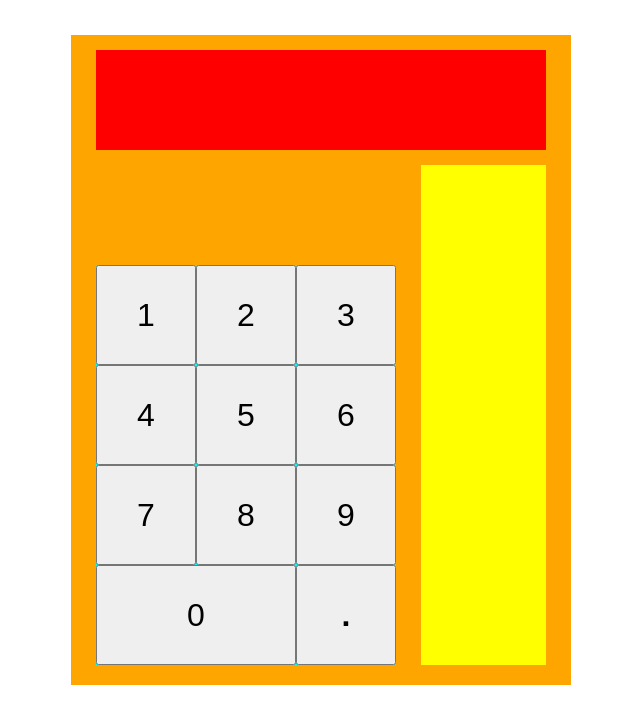
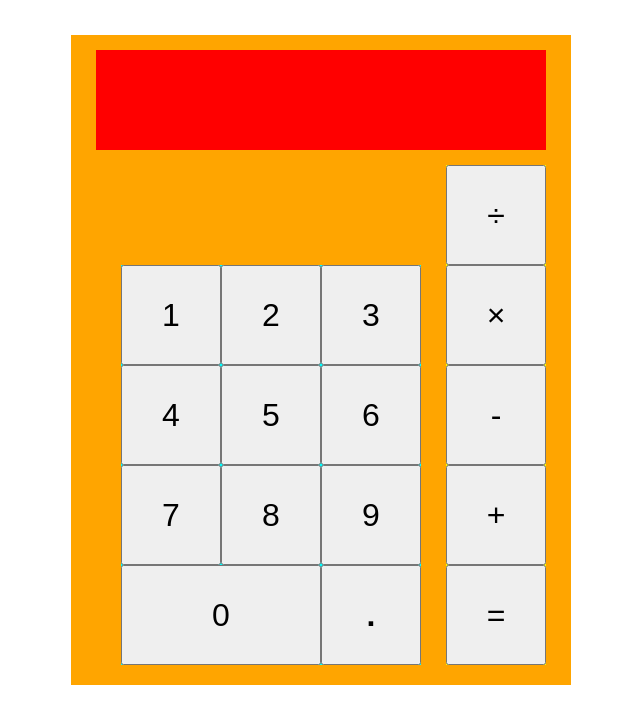
Before and after one commit to GodOfProDev/odin-calculator, a plain HTML site: page index.html in a window 1280 px wide. Shown: the whole page, without its empty margins (319-959 px from the left). Drawn offline with Linux system fonts and the light colour scheme.

Commit message:
Add the operations UI

```diff
--- a/index.html
+++ b/index.html
@@ -35,8 +35,12 @@
                         </div>
                     </div>
                 </div>
-                <div class="operations">
-
+                <div class="operations flex-column">
+                    <button class="operation-btn">÷</button>
+                    <button class="operation-btn">×</button>
+                    <button class="operation-btn">-</button>
+                    <button class="operation-btn">+</button>
+                    <button class="operation-btn">=</button>
                 </div>
             </div>
         </section>
--- a/styles.css
+++ b/styles.css
@@ -28,6 +28,11 @@ body button {
     display: flex;
 }
 
+.flex-column {
+    display: flex;
+    flex-direction: column;
+}
+
 .calculator {
     background-color: orange;
 
@@ -49,7 +54,7 @@ body button {
 .operations {
     background-color: yellow;
 
-    width: 125px;
+    width: 100px;
     height: 500px;
 
     margin: 0 25px;
@@ -73,7 +78,7 @@ body button {
     height: 400px;
 }
 
-.num-btn {
+.num-btn, .operation-btn {
     width: 100px;
     height: 100px;
 }
```
